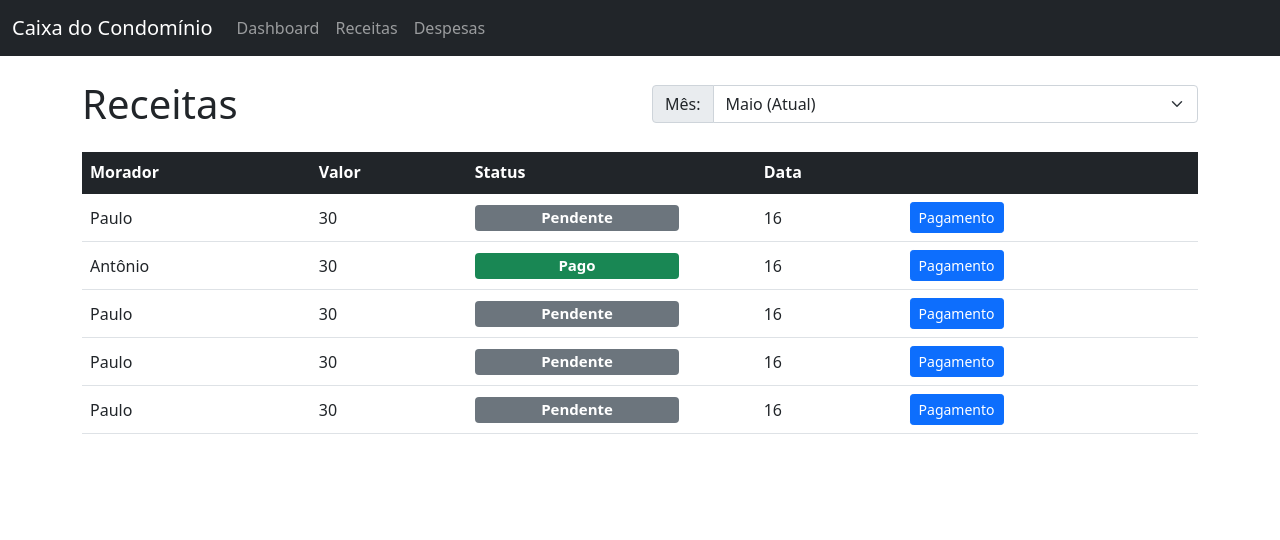
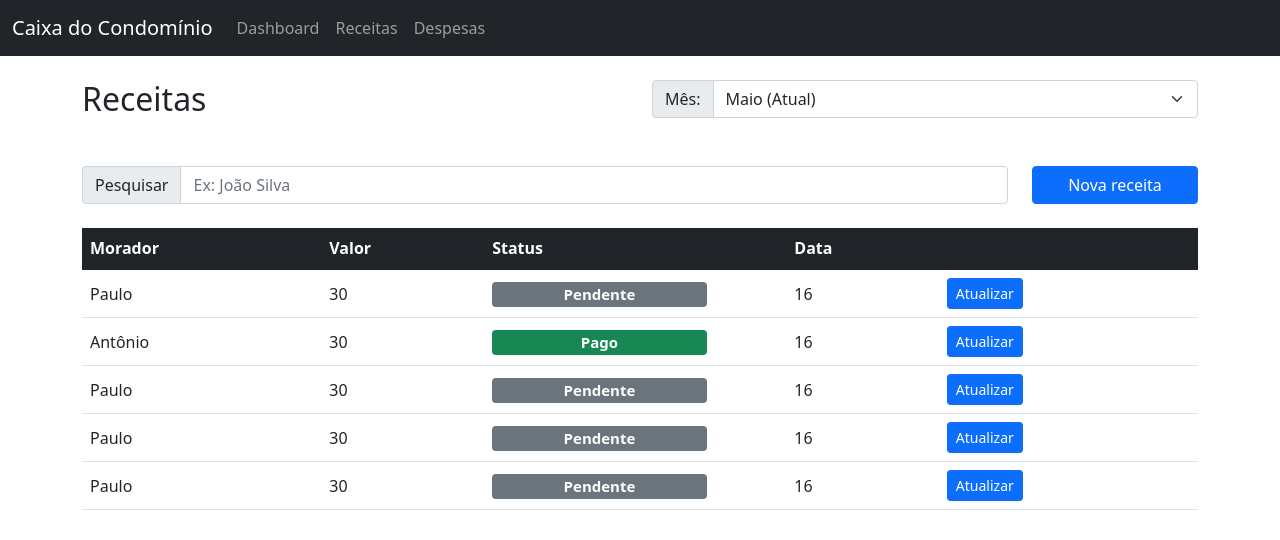
Before and after one commit to GustaSilvaBr/condominium-cash, a React (Create React App) app: page /revenues in a window 1280 px wide. Shown: the top 540 px of the page. Built offline with nearby package versions, Linux system fonts and the light colour scheme.

Commit message:
:lipstick: feat: new Revenue modal

```diff
--- a/src/Pages/Revenues/Index.tsx
+++ b/src/Pages/Revenues/Index.tsx
@@ -3,7 +3,9 @@ import React, { useState } from 'react';
 import { PageContainer } from '../../components/PageContainer/Index';
 import { Revenue } from '../../interfaces/Revenue';
 import { StudentsList } from './RevenuesList/Index';
-import {revenues} from '../../data/revenues';
+import { revenues } from '../../data/revenues';
+import { BtnOpenModal } from '../../components/BtnOpenModal/Index';
+import { Modal } from '../../components/Modal/Index';
 
 export function Revenues() {
     const [revenuePicker, setRevenuePicked] = useState<Revenue>();
@@ -14,7 +16,7 @@ export function Revenues() {
             <>
                 <div className="row justify-content-between align-items-center align-content-center">
                     <div className="col-4">
-                        <h1 className='p-0 m-0'>Receitas</h1>
+                        <h1 className='h2 p-0 m-0'>Receitas</h1>
                     </div>
                     <div className="col-6">
                         <div className="input-group input-group-md">
@@ -29,7 +31,21 @@ export function Revenues() {
                     </div>
                 </div>
 
-                <StudentsList setRevenuePicked={setRevenuePicked} revenues={revenues}/>
+                <div className='row mt-5 justify-content-between'>
+                    <div className='col-10'>
+                        <div className="input-group">
+                            <span className="input-group-text" id="basic-addon1">Pesquisar</span>
+                            <input type="text" className="form-control" placeholder="Ex: João Silva" aria-label="Username" aria-describedby="basic-addon1" />
+                        </div>
+                    </div>
+                    <div className="col">
+                        <BtnOpenModal modalId='newRevenue' title='Nova receita' />
+                    </div>
+                </div>
+                <Modal title='Nova Receita' confirmationText='Inserir' modalId='newRevenue'>
+                    <></>
+                </Modal>
+                <StudentsList setRevenuePicked={setRevenuePicked} revenues={revenues} />
             </>
         </PageContainer>
     )
--- a/src/Pages/Revenues/RevenuesList/Index.tsx
+++ b/src/Pages/Revenues/RevenuesList/Index.tsx
@@ -10,8 +10,8 @@ interface IStudentsList {
 
 export function StudentsList({ revenues, setRevenuePicked }: IStudentsList) {
 
-    function getStatusBadge(revenue: Revenue){
-        switch(revenue.status){
+    function getStatusBadge(revenue: Revenue) {
+        switch (revenue.status) {
             case 'Pendente':
                 return 'secondary';
             case 'Atrasado':
@@ -37,7 +37,7 @@ export function StudentsList({ revenues, setRevenuePicked }: IStudentsList) {
                                 </td>
                                 <td className='align-middle'>{revenue.date.toString()}</td>
                                 <td>
-                                    <button className="btn btn-primary btn-sm" onClick={() => { setRevenuePicked(revenue) }}>Pagamento</button>
+                                    <button className="btn btn-primary btn-sm" onClick={() => { setRevenuePicked(revenue) }}>Atualizar</button>
                                 </td>
                             </tr>
                         )
--- a/src/components/BtnOpenModal/Index.tsx
+++ b/src/components/BtnOpenModal/Index.tsx
@@ -7,7 +7,7 @@ interface BtnOpenModalInterface {
 
 export function BtnOpenModal({ title, modalId }: BtnOpenModalInterface) {
     return (
-        <button type="button" className="btn btn-primary" data-bs-toggle="modal" data-bs-target={`#${modalId}`}>
+        <button type="button" className="btn btn-primary w-100" data-bs-toggle="modal" data-bs-target={`#${modalId}`}>
             {title}
         </button>
     )
--- a/src/components/Modal/Index.tsx
+++ b/src/components/Modal/Index.tsx
@@ -20,7 +20,7 @@ export function Modal({ modalId, title, confirmationText, children }: ModalInter
                         {children}
                     </div>
                     <div className="modal-footer">
-                        <button type="button" className="btn btn-secondary" data-bs-dismiss="modal">Close</button>
+                        <button type="button" className="btn btn-secondary" data-bs-dismiss="modal">Fechar</button>
                         <button type="button" className="btn btn-primary">{confirmationText}</button>
                     </div>
                 </div>
```
